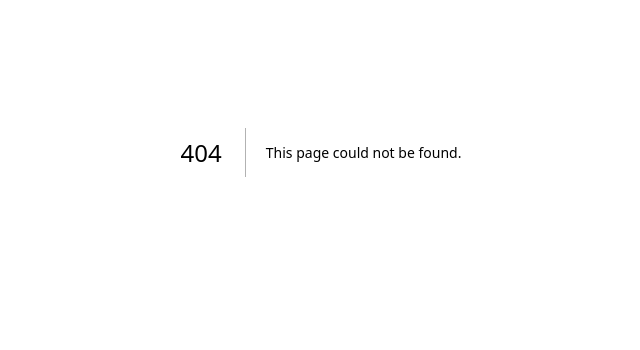
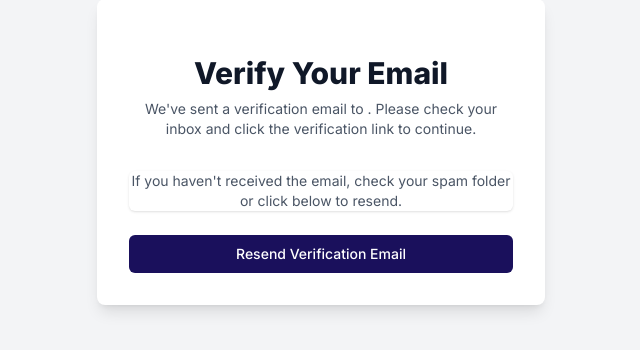
Before and after one commit to brycemilespython/hornets-dashboard, a Next.js app: page /verify in a window 1280 px wide. Before the commit this address had no page. Shown: the part 248-598 px from the top of the page, without its empty margins (319-959 px from the left). Built offline with nearby package versions, Linux system fonts and the light colour scheme; no server answers.

Commit message:
verification authentication

```diff
--- /dev/null
+++ b/src/app/verify/page.tsx
@@ -0,0 +1,63 @@
+'use client';
+
+import { useUser } from '@auth0/nextjs-auth0/client';
+import { useRouter } from 'next/navigation';
+import { useEffect } from 'react';
+
+export default function VerifyEmail() {
+  const { user, isLoading } = useUser();
+  const router = useRouter();
+
+  useEffect(() => {
+    if (!isLoading && user?.email_verified) {
+      router.push('/dashboard');
+    }
+  }, [user, isLoading, router]);
+
+  if (isLoading) {
+    return (
+      <div className="min-h-screen bg-gray-100 flex items-center justify-center">
+        <div className="animate-spin rounded-full h-32 w-32 border-b-2 border-[#1a105c]"></div>
+      </div>
+    );
+  }
+
+  return (
+    <div className="min-h-screen bg-gray-100 flex items-center justify-center">
+      <div className="max-w-md w-full space-y-8 p-8 bg-white rounded-lg shadow-lg">
+        <div className="text-center">
+          <h2 className="mt-6 text-3xl font-extrabold text-gray-900">
+            Verify Your Email
+          </h2>
+          <p className="mt-2 text-sm text-gray-600">
+            We've sent a verification email to {user?.email}. Please check your inbox and click the verification link to continue.
+          </p>
+        </div>
+        <div className="mt-8 space-y-6">
+          <div className="rounded-md shadow-sm -space-y-px">
+            <div className="text-center">
+              <p className="text-sm text-gray-600">
+                If you haven't received the email, check your spam folder or click below to resend.
+              </p>
+            </div>
+          </div>
+          <div>
+            <button
+              onClick={() => {
+                const auth0Domain = process.env.NEXT_PUBLIC_AUTH0_ISSUER_BASE_URL;
+                const clientId = process.env.NEXT_PUBLIC_AUTH0_CLIENT_ID;
+                const redirectUri = window.location.origin + '/verify';
+
+                const verificationUrl = `${auth0Domain}/authorize?response_type=code&client_id=${clientId}&redirect_uri=${redirectUri}&prompt=verify_email`;
+                window.location.href = verificationUrl;
+              }}
+              className="group relative w-full flex justify-center py-2 px-4 border border-transparent text-sm font-medium rounded-md text-white bg-[#1a105c] hover:bg-[#2a1f6c] focus:outline-none focus:ring-2 focus:ring-offset-2 focus:ring-[#1a105c]"
+            >
+              Resend Verification Email
+            </button>
+          </div>
+        </div>
+      </div>
+    </div>
+  );
+}
--- a/src/middleware.ts
+++ b/src/middleware.ts
@@ -1,12 +1,27 @@
 import { withMiddlewareAuthRequired } from '@auth0/nextjs-auth0/edge';
+import { NextResponse } from 'next/server';
 
 export default withMiddlewareAuthRequired({
-  returnTo: '/login'
+  returnTo: '/login',
+  async middleware(req) {
+    const res = NextResponse.next();
+    const session = await res.json();
+
+    // If user is not verified, redirect to Auth0's verification page
+    if (session?.user && !session.user.email_verified) {
+      const auth0Domain = process.env.AUTH0_ISSUER_BASE_URL;
+      const clientId = process.env.AUTH0_CLIENT_ID;
+      const redirectUri = process.env.AUTH0_BASE_URL + '/verify';
+
+      const verificationUrl = `${auth0Domain}/authorize?response_type=code&client_id=${clientId}&redirect_uri=${redirectUri}&prompt=verify_email`;
+
+      return NextResponse.redirect(verificationUrl);
+    }
+
+    return res;
+  }
 });
 
 export const config = {
-  matcher: [
-    '/dashboard',
-    '/api/players/:path*'
-  ]
+  matcher: ['/dashboard', '/api/players/:path*']
 };
```
Also changed, not shown: src/app/page.tsx (indentation only).
